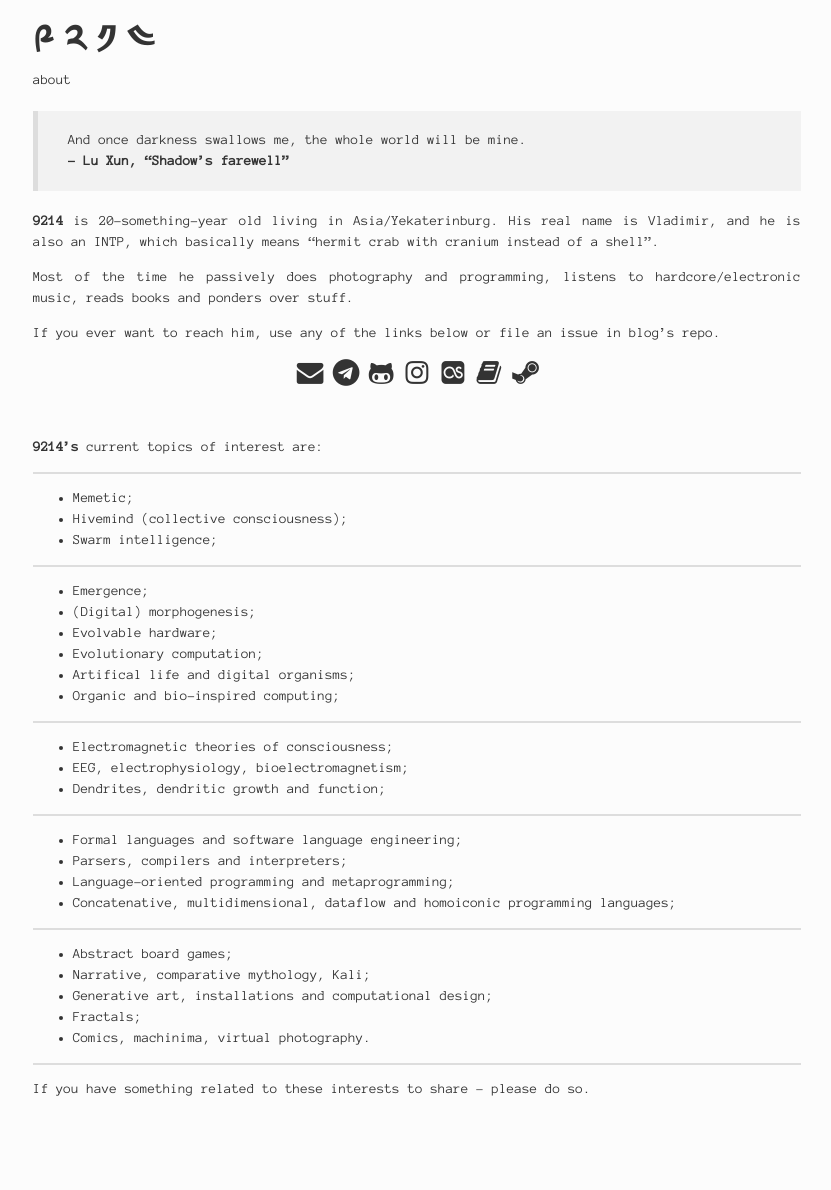
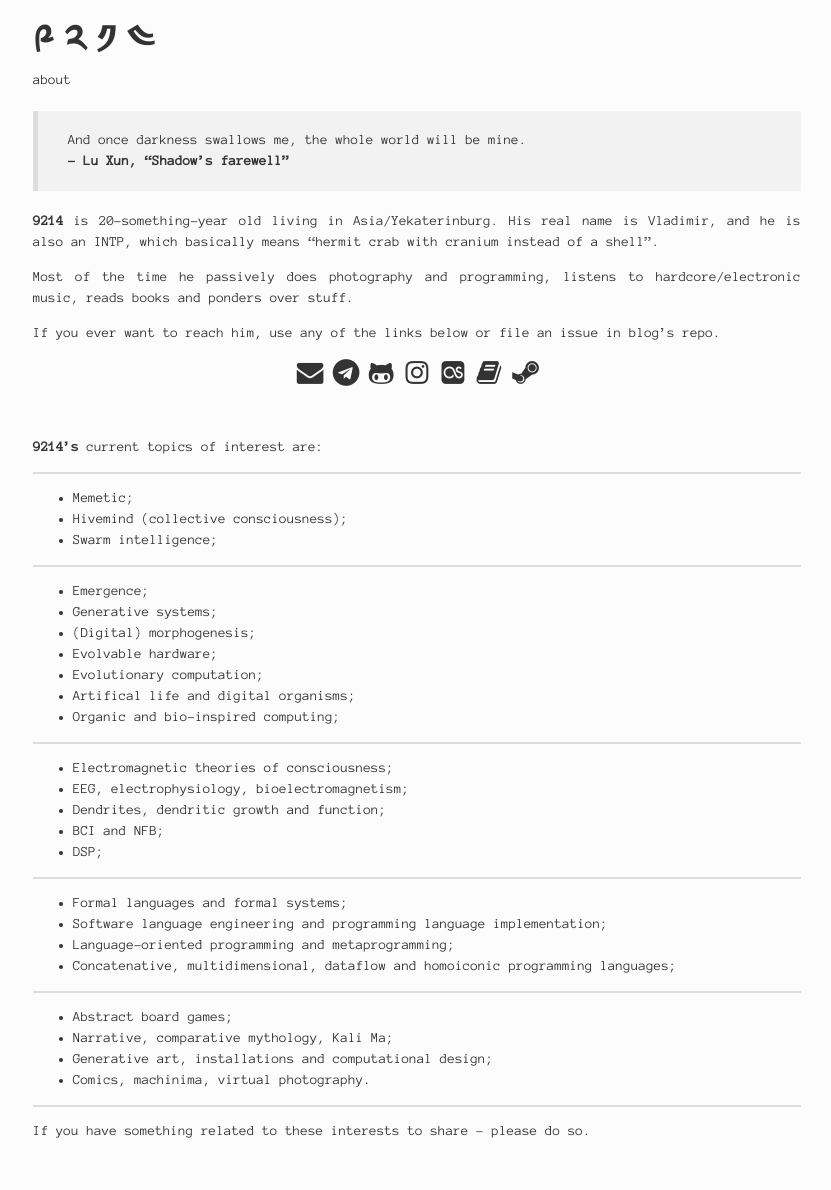
Before and after one commit to 9214/9214.github.io, a Jekyll site: the page built from pages/about.md, in a window 1280 px wide. Shown: the whole page, without its empty margins (223-1054 px from the left). Built offline with Jekyll 4.4.1, drawn with Linux system fonts in a browser that asks for light colours; before the commit the page ends 1148 px from its top, so only the background shows below that.

Commit message:
FEAT: more stuff

```diff
--- a/pages/about.md
+++ b/pages/about.md
@@ -27,6 +27,7 @@ If you ever want to reach him, use any of the links below or file an issue in bl
 ---
 
 - Emergence;
+- Generative systems;
 - (Digital) morphogenesis;
 - Evolvable hardware;
 - Evolutionary computation;
@@ -38,20 +39,21 @@ If you ever want to reach him, use any of the links below or file an issue in bl
 - Electromagnetic theories of consciousness;
 - EEG, electrophysiology, bioelectromagnetism;
 - Dendrites, dendritic growth and function;
+- BCI and NFB;
+- DSP;
 
 ---
 
-- Formal languages and software language engineering;
-- Parsers, compilers and interpreters;
+- Formal languages and formal systems;
+- Software language engineering and programming language implementation;
 - Language-oriented programming and metaprogramming;
 - Concatenative, multidimensional, dataflow and homoiconic programming languages;
 
 ---
 
 - Abstract board games;
-- Narrative, comparative mythology, Kali;
+- Narrative, comparative mythology, Kali Ma;
 - Generative art, installations and computational design;
-- Fractals;
 - Comics, machinima, virtual photography.
 
 ---
```
